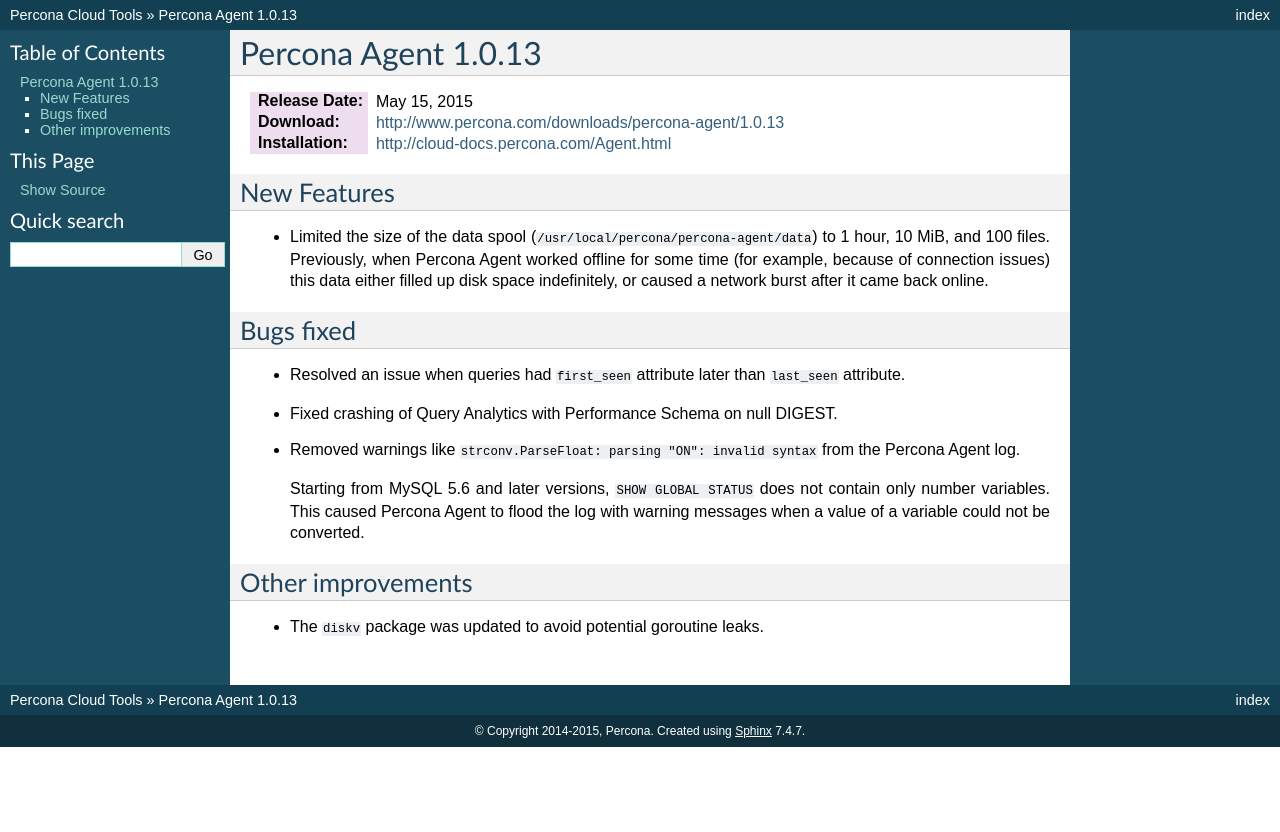
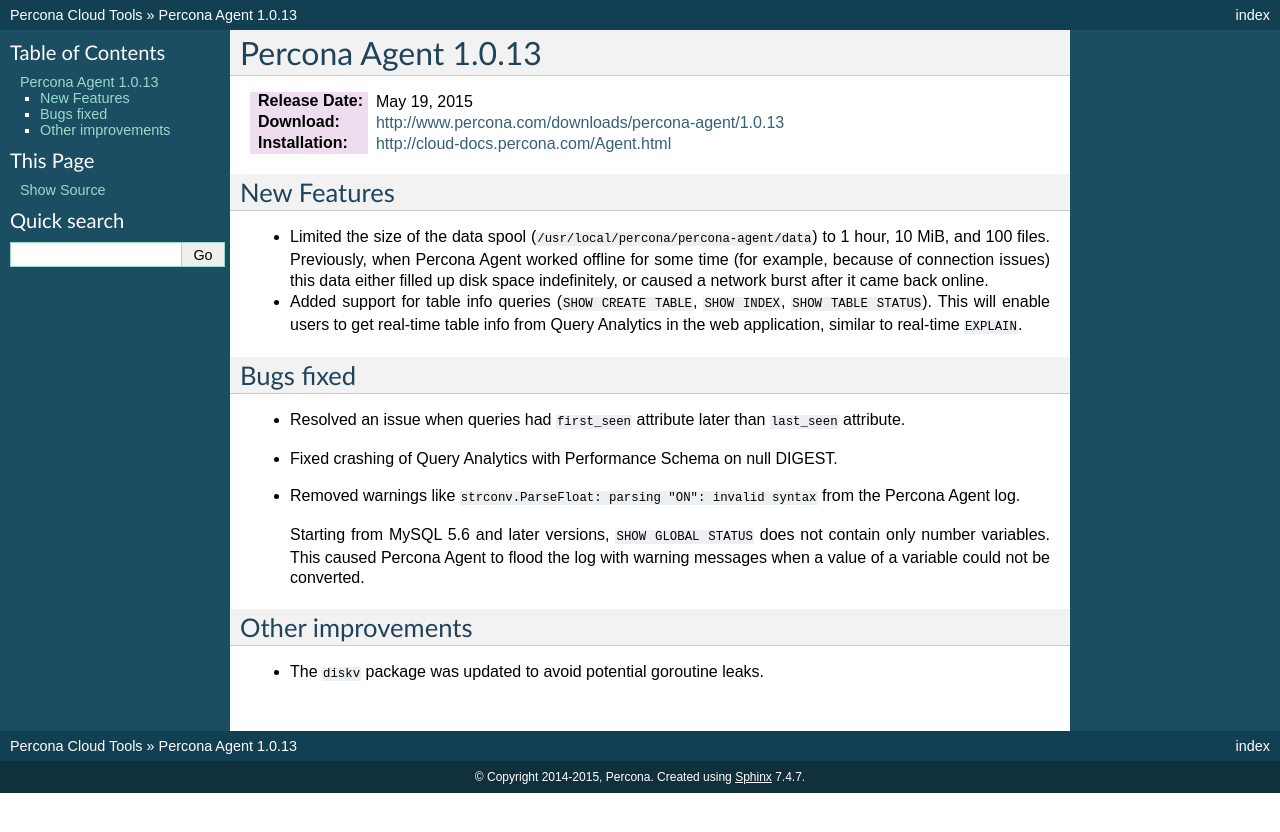
Before and after one commit to percona/cloud-tools, a Sphinx documentation site: the page built from doc/release-notes/1.0/1.0.13.rst, in a window 1280 px wide. Shown: the top 832 px of the page. Built offline with Sphinx 7.4.7, drawn with Linux system fonts in a browser that asks for light colours.

Commit message:
Added table info feature, changed release date

```diff
--- a/doc/release-notes/1.0/1.0.13.rst
+++ b/doc/release-notes/1.0/1.0.13.rst
@@ -2,7 +2,7 @@
 Percona Agent 1.0.13
 ====================
 
-:Release Date: May 15, 2015
+:Release Date: May 19, 2015
 :Download: http://www.percona.com/downloads/percona-agent/1.0.13
 :Installation: http://cloud-docs.percona.com/Agent.html
 
@@ -16,6 +16,10 @@
   (for example, because of connection issues)
   this data either filled up disk space indefinitely,
   or caused a network burst after it came back online.
+* Added support for table info queries
+  (``SHOW CREATE TABLE``, ``SHOW INDEX``, ``SHOW TABLE STATUS``).
+  This will enable users to get real-time table info
+  from Query Analytics in the web application, similar to real-time ``EXPLAIN``.
 
 Bugs fixed
 ----------
```
